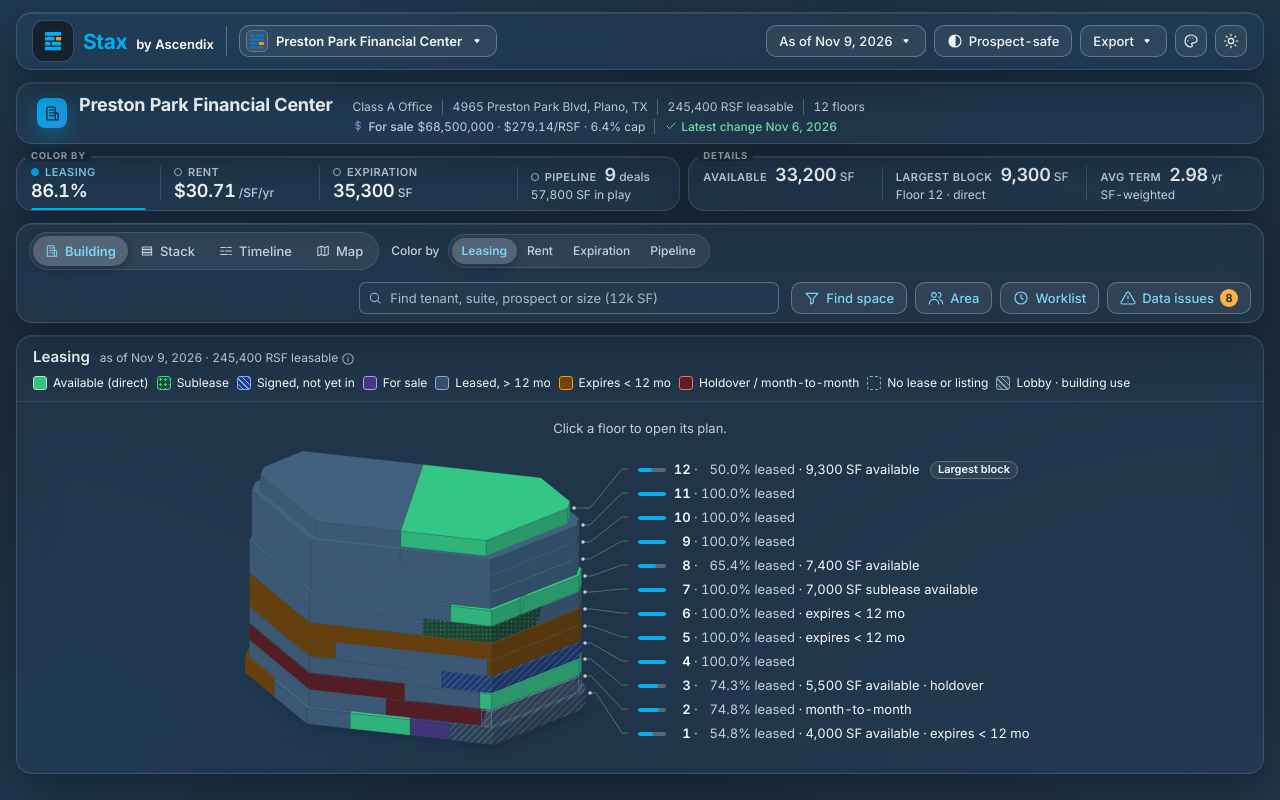
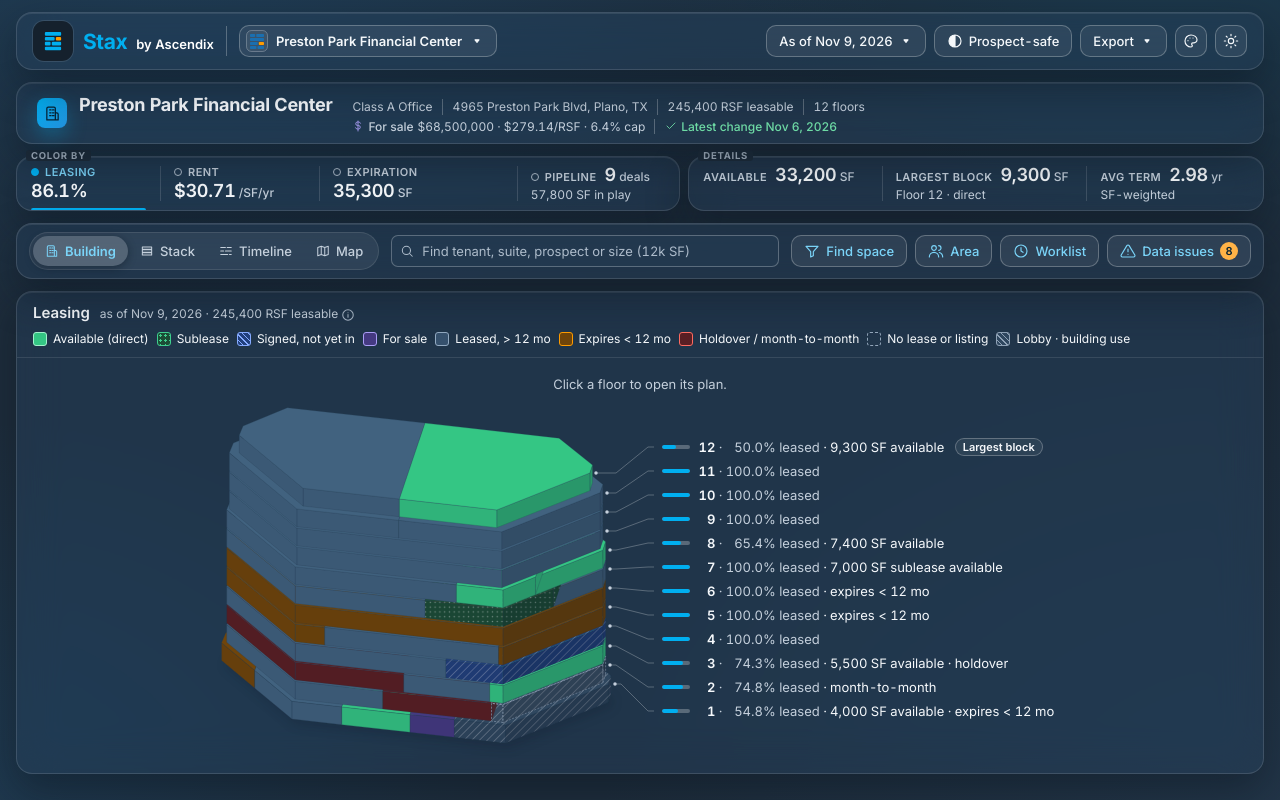
Before and after one commit to acx-sergiy-yanushkevich/stacking-plan-comp, a React (Vite) app: page / in a window 1280 px wide. Built offline with nearby package versions, Linux system fonts and the light colour scheme.

Commit message:
feat: the toolbar's Color by goes; the KPI strip has it
Co-Authored-By: Claude Fable 5.1 <noreply@anthropic.com>

```diff
--- a/src/components/shell/Toolbar.tsx
+++ b/src/components/shell/Toolbar.tsx
@@ -2,15 +2,14 @@ import { useLayoutEffect, useRef, useState, type CSSProperties } from 'react';
 import type { QueryIntent } from '../../domain/query';
 import { findFromQuery } from '../stack/FilterBar';
 import { computedStyle, sizeObserver } from '../../lib/host';
-import { LENSES, type LensId } from '../../domain/lenses';
-import { canShowIssues, canShowLeaseTerm, canUseLens } from '../../domain/safe';
+import { canShowIssues, canShowLeaseTerm } from '../../domain/safe';
 import { shownView, type PlanState, type View } from '../../state/planState';
-import { Button, Icon, Segmented, SelectField, TextField } from '../ui';
+import { Button, Icon, Segmented, TextField } from '../ui';
 import { rememberTrigger } from '../../state/focusStore';
 import { floorKept, openArea } from '../plan/actions';
 import { useIsPhone, useMedia } from '../../lib/useMedia';
 import { measure } from '../../lib/textFit';
-import { SEARCH_HINTS, hintThatFits, prospectFirst } from './toolbarRules';
+import { SEARCH_HINTS, hintThatFits } from './toolbarRules';
 
 export interface ToolbarProps {
   state: PlanState;
@@ -27,9 +26,6 @@ const VIEWS: Array<{ id: View; label: string; icon: 'building' | 'stack' | 'time
   { id: 'timeline', label: 'Timeline', icon: 'timeline' },
   { id: 'map', label: 'Map', icon: 'map' },
 ];
-
-/** The lenses in the toolbar's order: those a prospect is also offered first, so they stay put when the others go. */
-const TOOLBAR_LENSES = prospectFirst(LENSES);
 
 const WORKLIST_LABEL = 'Worklist';
 const ISSUES_LABEL = 'Data issues';
@@ -85,12 +81,8 @@ export function Toolbar({ state, patch, issueCount, queryFind }: ToolbarProps) {
   // as "Issues" (its accessible name stays "Data issues"), so the word and its count fit the button.
   const narrow = useMedia('(max-width: 420px)');
   const view: View = state.view === 'floor' ? 'stack' : shownView(state.view, phone);
-  // A phone has no room for the model, and its tabs are words alone: without their icons the lens picker fits beside them.
+  // A phone has no room for the model, and its tabs are words alone, so they fit beside the search.
   const views = phone ? VIEWS.filter((v) => v.id !== 'building').map(({ id, label }) => ({ id, label })) : VIEWS;
-  // Prospect-safe offers no lens that colours by something withheld: Deals (deal stage) and Expiration
-  // (months to lease end, which could only repeat the Status lens). A link that names one draws Status.
-  const lenses = TOOLBAR_LENSES.filter((l) => canUseLens(l.id, state.safe));
-  const lens: LensId = canUseLens(state.lens, state.safe) ? state.lens : 'status';
   const toggleMode = (mode: 'find' | 'worklist' | 'issues') => {
     if (state.mode === mode) patch({ mode: 'building', req: null, max: null, by: null, inquiry: null, window: null });
     else {
@@ -98,32 +90,15 @@ export function Toolbar({ state, patch, issueCount, queryFind }: ToolbarProps) {
       patch({ mode, select: null, floor: floorKept(state.view, state.floor), window: mode === 'worklist' ? state.window ?? '12' : null });
     }
   };
-  // While the brief has the page, the plan is put away: a change of view, lens or search narrows the brief
+  // While the brief has the page, the plan is put away: a change of view or search narrows the brief
   // back to the Area panel, so the change is seen (round 18: the tabs changed the URL and nothing else).
+  // The lens is chosen in the KPI strip above (its Color-by switches), not here (team review, Nov 12).
   const toPlan = (p: Partial<PlanState>) => patch(state.mode === 'brief' ? { ...p, mode: 'area' } : p);
   const [searchRef, hintFit] = useHintRoom();
   const hint = hintThatFits(state.safe ? SEARCH_HINTS.safe : SEARCH_HINTS.owner, hintFit ? hintFit.room : null, (text) => measure(text, hintFit?.font ?? ''));
   return (
     <section className="sp-card sp-toolbar sp-no-print" aria-label="Views and filters">
       <Segmented aria-label="View" size="lg" options={views} value={view} onChange={(v) => toPlan({ view: v, floor: v === 'stack' ? null : state.floor })} />
-      {/* The Map shows the building's surroundings, not its floors: nothing there is colored by a lens. */}
-      {view !== 'map' && (
-        <>
-          <div className="sp-toolbar__group sp-toolbar__lens">
-            <span className="sp-toolbar__label">Color by</span>
-            <Segmented aria-label="Color lens" options={lenses.map((l) => ({ id: l.id, label: l.label, title: l.hint }))} value={lens} onChange={(next) => toPlan({ lens: next })} />
-          </div>
-          <div className="sp-toolbar__lens-select">
-            <SelectField label="Color by" hideLabel value={lens} onChange={(e) => toPlan({ lens: e.target.value as LensId })}>
-              {lenses.map((l) => (
-                <option key={l.id} value={l.id}>
-                  Color by {l.label}
-                </option>
-              ))}
-            </SelectField>
-          </div>
-        </>
-      )}
       {/* Search and its tool buttons travel together: on one row they sit at the right; when the toolbar
           wraps they take the second row whole, the search filling it from the left edge. */}
       <div className="sp-toolbar__find">
--- a/src/components/shell/shell.css
+++ b/src/components/shell/shell.css
@@ -169,7 +169,6 @@
 /* ── Toolbar ────────────────────────────────────────────── */
 .sp-toolbar { display: flex; align-items: center; gap: var(--sp-space-3); padding: 8px var(--sp-space-3); flex-wrap: wrap; }
 .sp-toolbar__group { display: flex; align-items: center; gap: 8px; }
-.sp-toolbar__label { font-size: var(--sp-text-12); color: var(--sp-color-text-weak); font-weight: 500; white-space: nowrap; }
 /* Search and tools are one unit. It takes what the row has left; when that is under 440 px it wraps to a
    row of its own and fills it, so the search starts at the card's left padding and the buttons end at its
    right: no orphaned buttons, no empty band beside the search (768–1100 px). */
@@ -185,23 +184,14 @@
 .sp-toolbar__search .sp-field { width: 100%; }
 /* Wide enough that the toolbar is always one row: the search stops growing and sits beside its buttons. */
 @media (min-width: 1280px) { .sp-toolbar__search { max-width: 420px; } }
-/* Prospect-safe offers two of the four lenses. The group keeps the width of all four (their names are no
-   secret), so the search and tools after it wrap at the same window width with the mode on and off. The
-   four measure 303.8 to 304.4 px, by which of them is selected (it is set in semibold): 306 px is over
-   every case, so the group is one width whatever the lens and the mode. (At 304 px the toolbar wrapped
-   with the mode off and not with it on, at a window 1176 px wide.) */
-@media (min-width: 761px) { .sp-toolbar__lens { min-width: 306px; } }
 /* Prospect-safe withholds the Worklist button and keeps its place: an empty box with the button's own
    metrics (it is laid out as one, around the same icon and the same word, which CSS supplies so that the
    word is not in the page), invisible and inert. The search field and Find space stand where they do
    with the mode off, at every width. */
 .sp-toolbar__slot { visibility: hidden; pointer-events: none; cursor: default; }
 .sp-toolbar__slot-label::after { content: var(--sp-slot-label); }
-.sp-toolbar__lens-select { display: none; }
 @media (max-width: 760px) {
   .sp-toolbar { gap: 6px; padding: 6px 8px; }
-  .sp-toolbar__lens { display: none; }
-  .sp-toolbar__lens-select { display: block; flex: 1 1 auto; }
   .sp-toolbar .sp-segmented--lg .sp-segmented__opt { padding: 0 8px; }
   /* Phone: the search on its own row, the tool buttons sharing the row under it. */
   .sp-toolbar__find { flex: 1 1 100%; flex-wrap: wrap; gap: 6px; }
@@ -241,8 +231,6 @@
   .sp-header .sp-btn--icon, .sp-topbar .sp-btn--icon { padding: 0; }
   .sp-toolbar { padding: 5px 8px; gap: 5px 6px; }
   :root[data-skin] .sp-toolbar .sp-segmented { padding: 2px; }
-  .sp-toolbar__lens-select { flex: 1 1 150px; min-width: 0; }
-  .sp-toolbar__lens-select .sp-field, .sp-toolbar__lens-select .sp-select { width: 100%; }
   .sp-toolbar__find { gap: 5px; }
 }
 /* A phone of 420 px or less: one row of controls (Header.tsx makes each one compact and puts Export in the
--- a/src/components/shell/toolbarRules.ts
+++ b/src/components/shell/toolbarRules.ts
@@ -1,7 +1,8 @@
 import { canUseLens } from '../../domain/safe';
 
 /**
- * The order of the toolbar's controls that come and go with prospect-safe mode.
+ * The order of the controls that come and go with prospect-safe mode: the toolbar's buttons, and the
+ * KPI strip's Color-by switches (one per lens).
  *
  * A control that the mode removes must not move the ones that stay. So in every group the controls a
  * prospect is also given come first, in their usual order, and those that are withheld come last: taking
```
Also changed, not shown: 1 other file (tests, documents, lock files or other folders).
